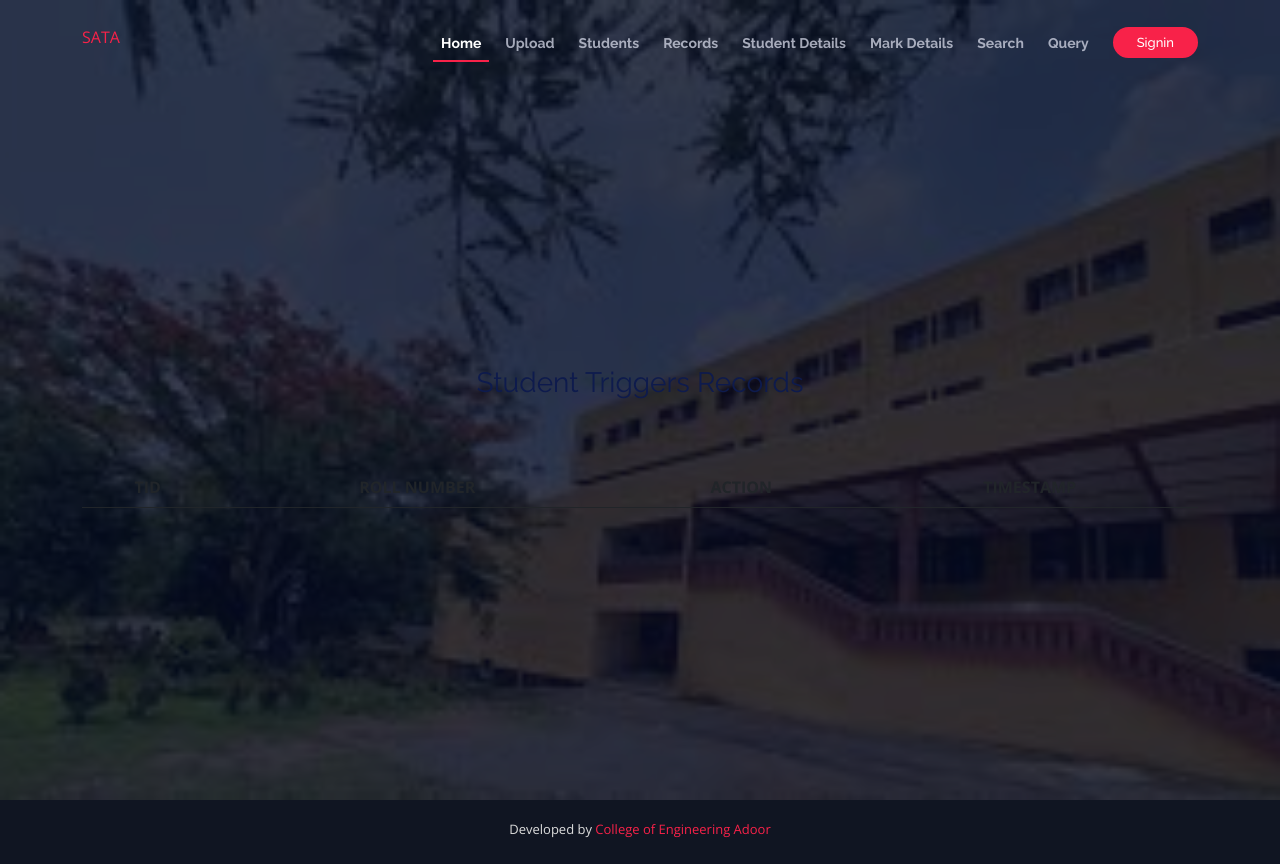
After one commit to sujith-kumara/SATA, a Flask app: page /query in a window 1280 px wide. The commit adds this page. Run offline with Flask 2, Linux system fonts and the light colour scheme; lists and menus that the app fills with data are empty; some libraries are stand-ins or nearby versions.

Commit message:
add  uploadsand query route

```diff
--- a/main.py
+++ b/main.py
@@ -23,9 +23,9 @@ pymysql.install_as_MySQLdb()
 # MY db connection
 local_server = True
 app = Flask(__name__)
-run_with_ngrok(app)
+# run_with_ngrok(app)
 app.secret_key = "SujithKumarA"
-
+app.debug = True
 
 # this is for getting unique user access
 login_manager = LoginManager(app)
@@ -39,6 +39,7 @@ def load_user(user_id):
 
 # app.config['SQLALCHEMY_DATABASE_URL']='mysql://username:password@localhost/databas_table_name'
 app.config["SQLALCHEMY_DATABASE_URI"] = "mysql://root:root@localhost/studentdbms"
+app.config['SQLALCHEMY_TRACK_MODIFICATIONS'] = True
 db = SQLAlchemy(app)
 
 # here we will create db models that is tables
@@ -85,17 +86,12 @@ class Student(db.Model):
     address = db.Column(db.String(100))
 
 
-class marks(db.Model):
+class Marks(db.Model):
     SID = db.Column(db.Integer(), primary_key=True)
     KTUID = db.Column(db.String(64))
     C1 = db.Column(db.String(64))
     C2 = db.Column(db.String(64))
     C3 = db.Column(db.String(64))
-    # C4=db.Column(db.String(64))
-    # C5=db.Column(db.String(64))
-    # C6=db.Column(db.String(64))
-    # C7=db.Column(db.String(64))
-    # C8=db.Column(db.String(64))
 
 
 @app.route("/")
@@ -128,13 +124,29 @@ def search():
         bio = Student.query.filter_by(rollno=rollno).first()
         attend = Attendence.query.filter_by(rollno=rollno).first()
         ktuid = request.form.get("ktuid")
-        ktuidquery = marks.query.filter_by(KTUID=ktuid).first()
+        ktuidquery = Marks.query.filter_by(KTUID=ktuid).first()
         print(db.engine.execute("SELECT * FROM marks"))
         return render_template(
             "search.html", bio=bio, attend=attend, ktuidquery=ktuidquery
         )  # ,ktuidqueryall=ktuidqueryall)
 
     return render_template("search.html")
+
+@app.route("/query", methods=["POST", "GET"])
+def query():
+    if request.method == "POST":
+        ktuid=request.form.get("ktuid")
+        subject=request.form.get("subject")
+        grade=request.form.get("grade")
+        dept=request.form.get("dept")
+        results_old = db.engine.execute(f"SELECT * FROM marks WHERE KTUID = '{ktuid}'")
+        results = Marks.query.filter_by(KTUID={ktuid}, C1={subject}, C2={grade}, C3={dept})
+        print(type(results_old))
+        for row in results_old:
+            print(row._asdict())
+        # return render_template("query.html", results=results)
+        return render_template("query.html", query=results_old)
+    return render_template("query.html")
 
 
 @app.route("/delete/<string:id>", methods=["POST", "GET"])
@@ -143,7 +155,6 @@ def delete(id):
     db.engine.execute(f"DELETE FROM `student` WHERE `student`.`id`={id}")
     flash("Slot Deleted Successful", "danger")
     return redirect("/studentdetails")
-
 
 @app.route("/edit/<string:id>", methods=["POST", "GET"])
 @login_required
--- a/templates/base.html
+++ b/templates/base.html
@@ -33,6 +33,9 @@
                             <a href="/">Home</a>
                         </li>
                         <li>
+                            <a href="/uploads">Upload</a>
+                        </li>
+                        <li>
                             <a href="/addstudent">Students</a>
                         </li>
                         <li>
@@ -46,6 +49,9 @@
                         </li>
                         <li>
                             <a href="/search">Search</a>
+                        </li>
+                        <li>
+                            <a href="/query">Query</a>
                         </li>
                         {% if current_user.is_authenticated %}
                             <li class="buy-tickets">
--- /dev/null
+++ b/templates/query.html
@@ -0,0 +1,41 @@
+{% extends 'base.html' %}
+{% block title %}
+    Triggers
+{% endblock title %}
+{% block intro %}
+    <h3 class="text-center">
+        <span>Student Triggers Records</span>
+    </h3>
+    {% with messages=get_flashed_messages(with_categories=true) %}
+    {% if messages %}
+        {% for category, message in messages %}
+            <div class="alert alert-{{ category }} alert-dismissible fade show" role="alert">
+                {{ message }}
+            </div>
+        {% endfor %}
+    {% endif %}
+    {% endwith %}
+    <br>
+        <div class="container mt-4">
+            <table class="table">
+                <thead class="thead-light">
+                    <tr>
+                        <th scope="col">TID</th>
+                        <th scope="col">ROLL NUMBER</th>
+                        <th scope="col">ACTION</th>
+                        <th scope="col">TIMESTAMP</th>
+                    </tr>
+                </thead>
+                <tbody>
+                    {% for post in query %}
+                        <tr>
+                            <th scope="row">{{ post.tid }}</th>
+                            <td>{{ post.rollno }}</td>
+                            <td>{{ post.action }}</td>
+                            <td>{{ post.timestamp }}</td>
+                        </tr>
+                    {% endfor %}
+                </tbody>
+            </table>
+        </div>
+    {% endblock intro %}
```
